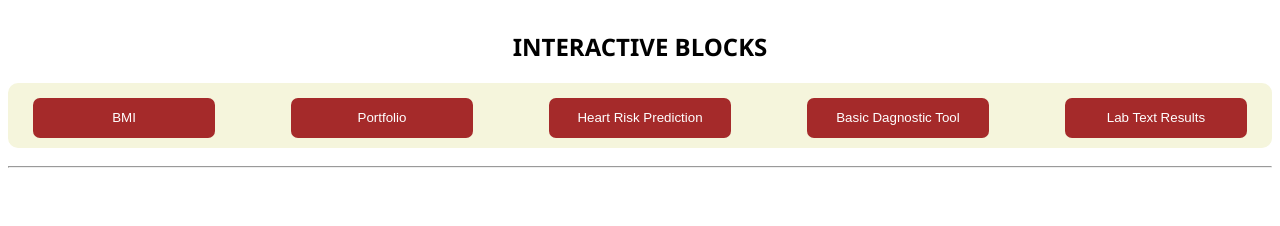
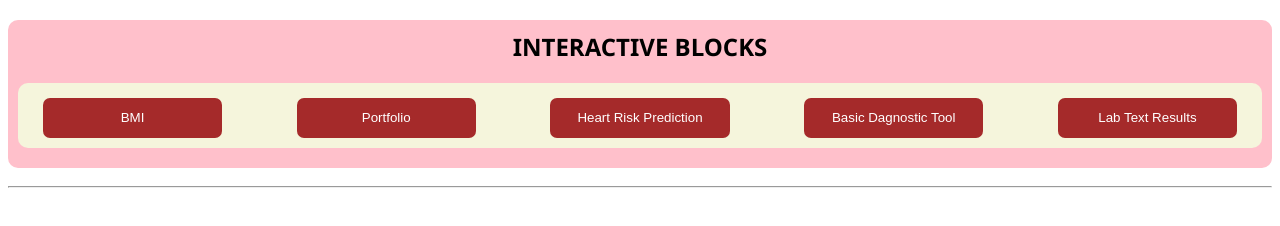
Before and after one commit to chaitu2003/IBs, a plain HTML site: page index.html in a window 1280 px wide. Drawn offline with Linux system fonts and the light colour scheme.

Commit message:
Update index.html

```diff
--- a/index.html
+++ b/index.html
@@ -8,6 +8,7 @@
     <script src="assets/script/navigate.js"></script>
 </head>
 <body>
+    <div class="data">
         <h2>INTERACTIVE BLOCKS</h2>
         <div class="btns">
             <button onclick="ifclick()">BMI</button>
@@ -16,6 +17,7 @@
             <button onclick="tool()">Basic Dagnostic Tool</button>
             <button onclick="lab()">Lab Text Results</button>
         </div>
+    </div>
     <div class="divider">
         <hr class="solid">
     </div>
```
Lines whose indentation alone changed are shown as unchanged.
